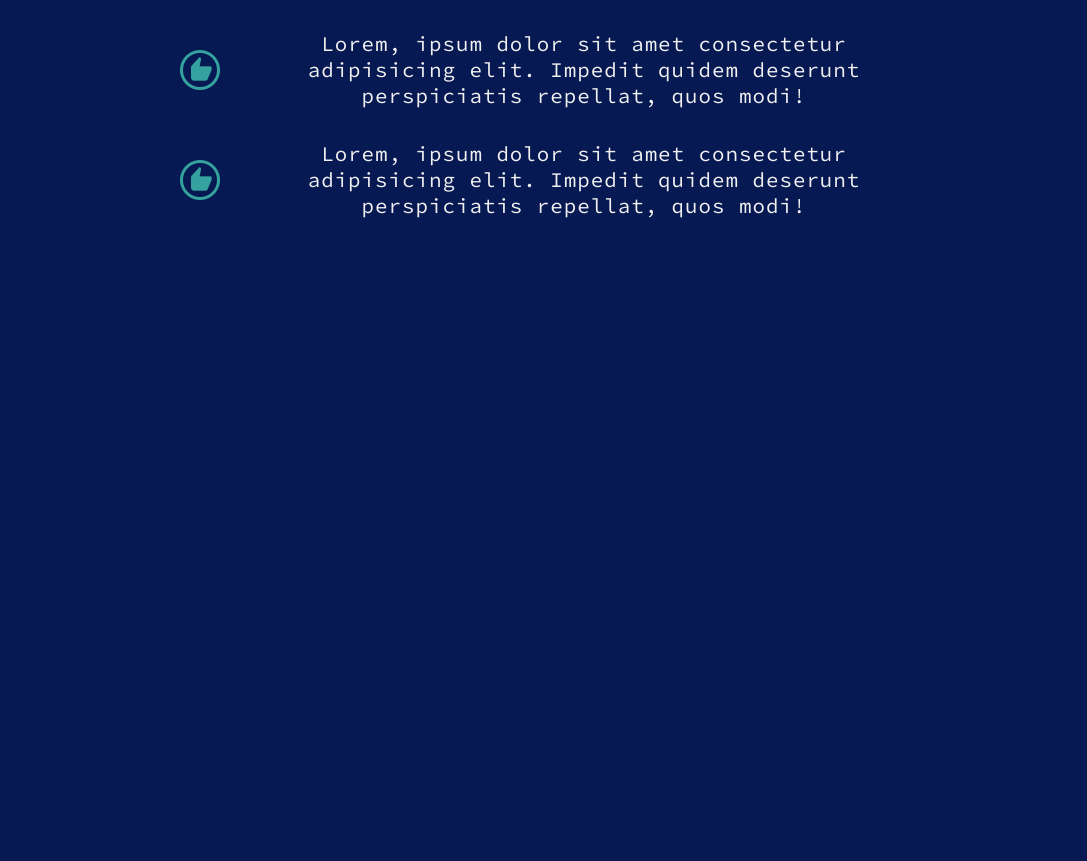
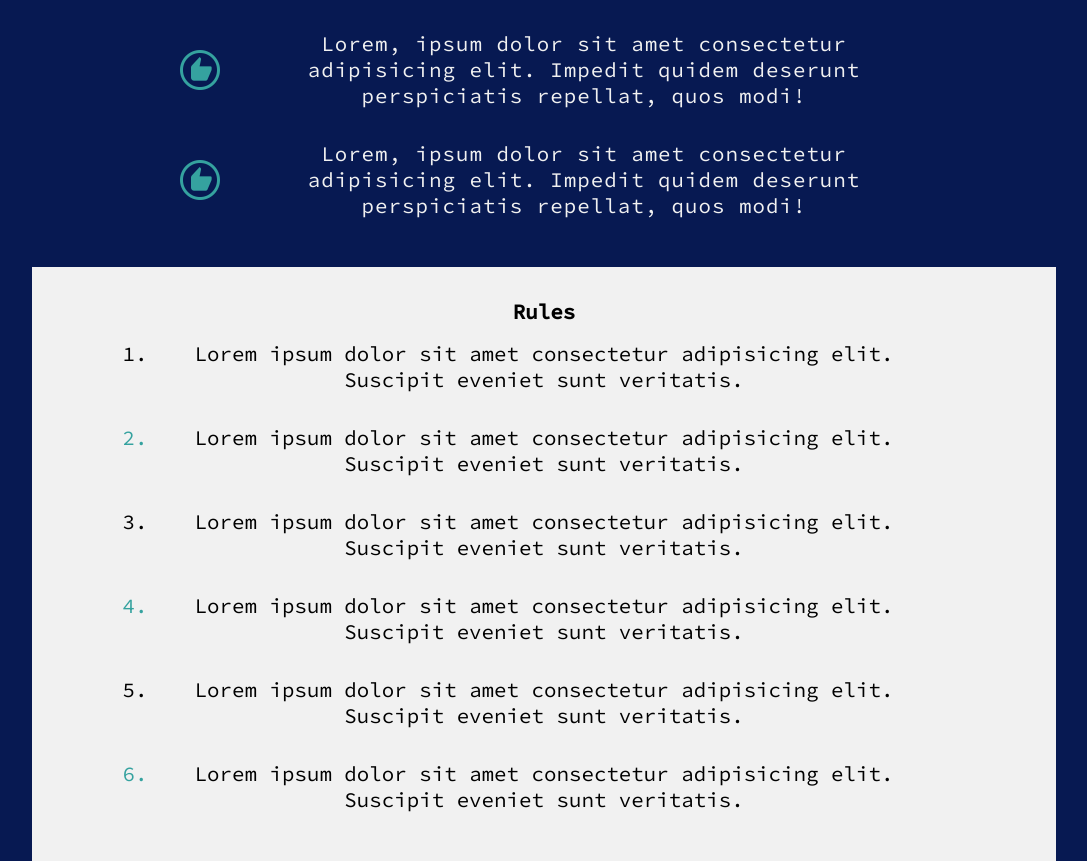
Before and after one commit to thelordax0/big-brain, a plain HTML site: page challengedetails.html in a window 1280 px wide. Shown: the part 1255-2116 px from the top of the page, without its empty margins (96-1183 px from the left). Before the commit the page ends 1522 px from the top, so only its background shows below. Drawn offline with nearby package versions, Linux system fonts and the light colour scheme.

Commit message:
feture Rules section added

```diff
--- a/challengedetails.html
+++ b/challengedetails.html
@@ -90,6 +90,35 @@
         deserunt perspiciatis repellat, quos modi!
       </p>
     </section>
+    <section class="rules">
+      <h4>Rules</h4>
+      <ul>
+        <li class="rule">
+          Lorem ipsum dolor sit amet consectetur adipisicing elit. Suscipit
+          eveniet sunt veritatis.
+        </li>
+        <li class="rule">
+          Lorem ipsum dolor sit amet consectetur adipisicing elit. Suscipit
+          eveniet sunt veritatis.
+        </li>
+        <li class="rule">
+          Lorem ipsum dolor sit amet consectetur adipisicing elit. Suscipit
+          eveniet sunt veritatis.
+        </li>
+        <li class="rule">
+          Lorem ipsum dolor sit amet consectetur adipisicing elit. Suscipit
+          eveniet sunt veritatis.
+        </li>
+        <li class="rule">
+          Lorem ipsum dolor sit amet consectetur adipisicing elit. Suscipit
+          eveniet sunt veritatis.
+        </li>
+        <li class="rule">
+          Lorem ipsum dolor sit amet consectetur adipisicing elit. Suscipit
+          eveniet sunt veritatis.
+        </li>
+      </ul>
+    </section>
     <footer></footer>
   </body>
 </html>
--- a/style.css
+++ b/style.css
@@ -294,3 +294,24 @@ section.benefits p.benefit span {
   color: #35a29f;
   font-size: 3rem;
 }
+
+section.rules {
+  width: 80%;
+  min-height: 15vh;
+  background-color: #f1f1f1;
+  text-align: center;
+  margin-left: auto;
+  margin-right: auto;
+  padding: 2rem;
+  font-size: 1.3rem;
+}
+section.rules ul li.rule:nth-child(even)::marker {
+  color: #35a29f;
+}
+section.rules ul li.rule {
+  padding: 1rem;
+  width: 80%;
+  list-style-type: decimal;
+  margin-left: auto;
+  margin-right: auto;
+}
```
